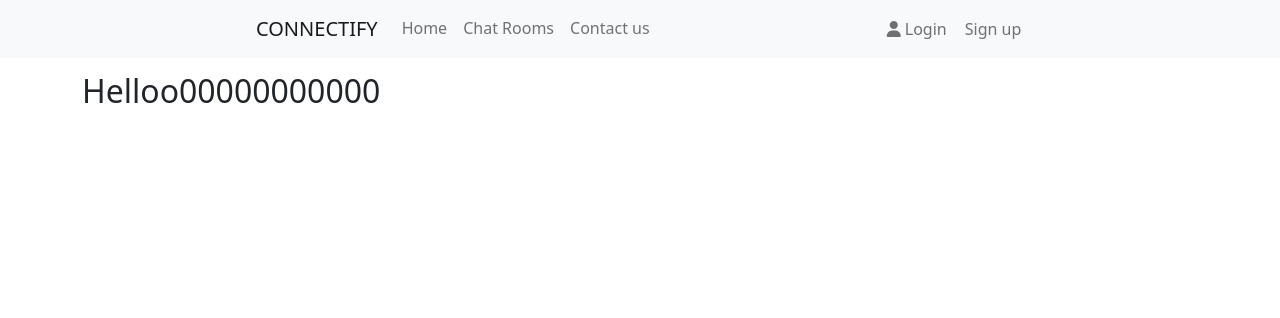
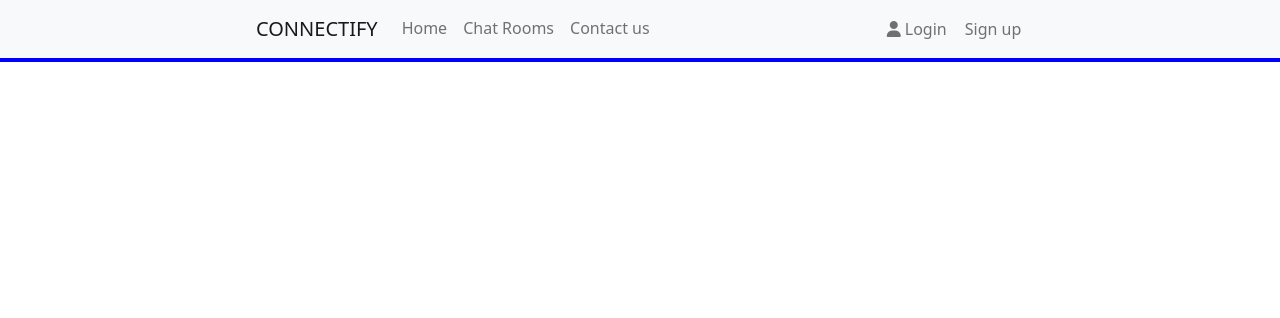
Before and after one commit to PratimaGurav/Team4-May-Hackathon, a Django app: page / in a window 1280 px wide. Shown: the top 318 px of the page. Run offline with Django 3.2, Linux system fonts and the light colour scheme; some libraries are stand-ins or nearby versions.

Commit message:
Reset bootstrap settings for the main container

```diff
--- a/static/css/base.css
+++ b/static/css/base.css
@@ -68,3 +68,26 @@
 .nav-profile {
   padding-left: 220px;
 }
+
+/* Main container */
+.content__container {
+  width: 100%;
+  height: 100%;
+  display: flex;
+  flex-direction: column;
+  justify-content: center;
+  align-items: center;
+  background-color: blue;
+}
+
+.chat-container {
+  width: 98%;
+  margin: 0 auto;
+  min-height: calc(100vh - 60px);
+  background-color: #2B2B2B;
+  background-color: #E5E5FA;
+  box-shadow: rgba(46, 5, 100, 0.17) 0px -23px 25px 0px inset, rgba(0, 0, 0, 0.15) 0px -36px 30px 0px inset, rgba(0, 0, 0, 0.1) 0px -79px 40px 0px inset, rgba(0, 0, 0, 0.06) 0px 2px 1px, rgba(0, 0, 0, 0.09) 0px 4px 2px, rgba(183, 0, 255, 0.13) 0px 8px 4px, rgba(0, 0, 0, 0.09) 0px 16px 8px, rgba(0, 0, 0, 0.09) 0px 32px 16px;
+  position: relative;
+
+  margin-top: 2.8rem;
+}
--- a/templates/base.html
+++ b/templates/base.html
@@ -94,7 +94,7 @@
   </header>
   {% comment %} Main content container {% endcomment %}
   <main class="main">
-    <div class=" container content__container mt-4 pt-4">
+    <div class="content__container">
       {% if messages %}
       <div class="message-container" id="messages-notes">
         {% for message in messages %}
```
Also changed, not shown: chat/templates/chat/chat_room.html (+6 -2 lines).
